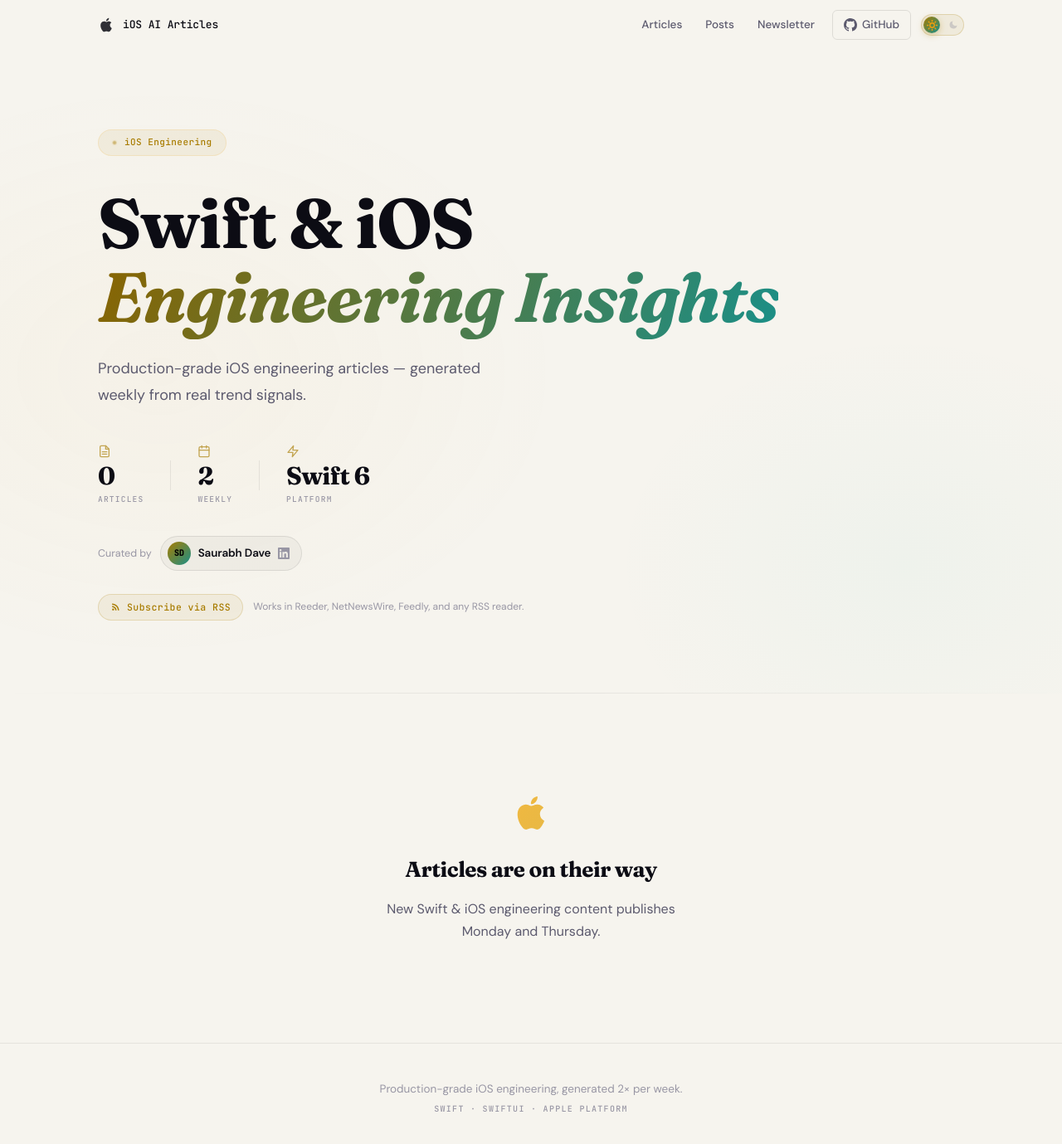
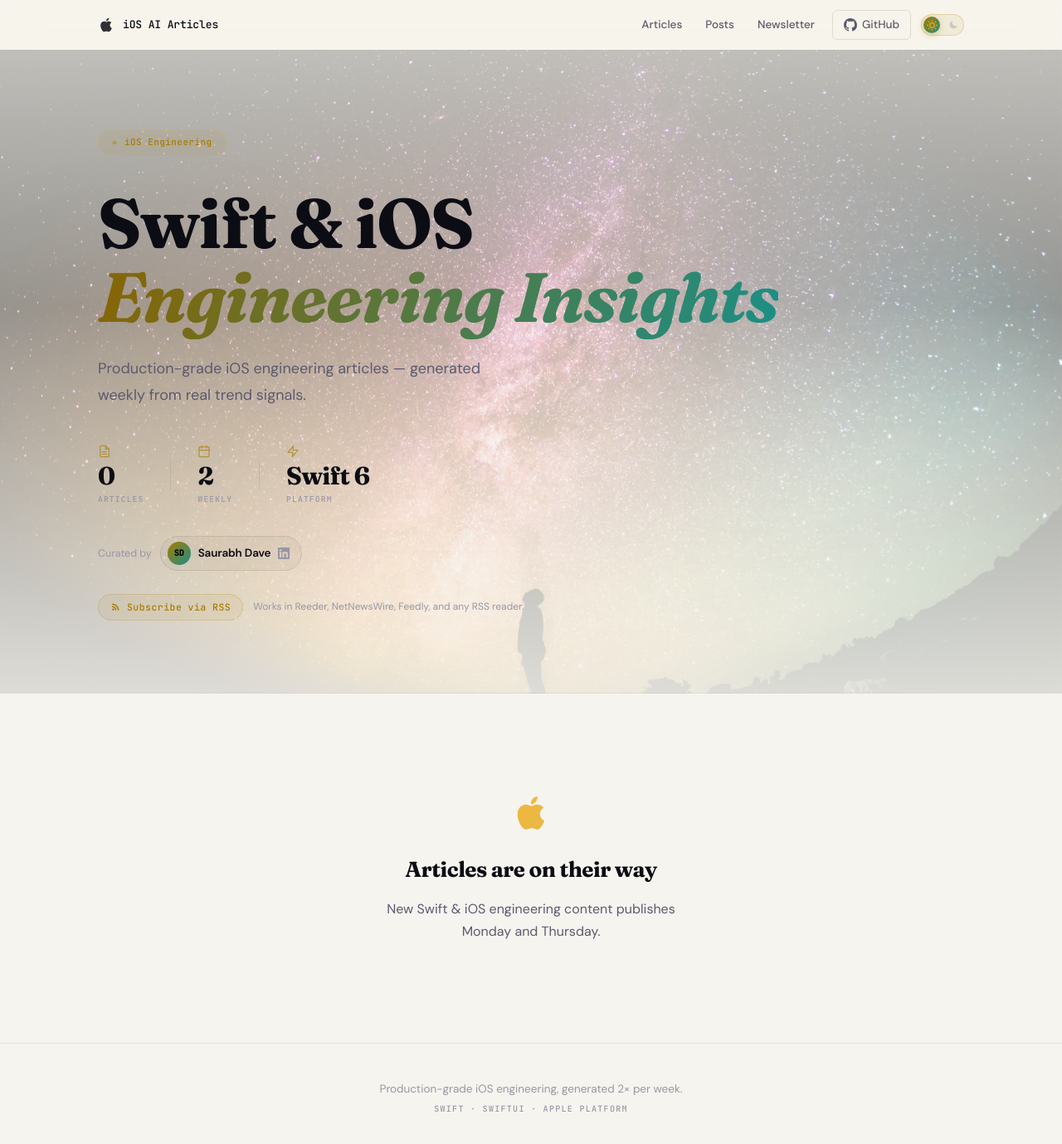
Before and after one commit to saurabhdave/ios-ai-articles, a Jekyll site: the page built from index.md, in a window 1280 px wide and 1389 px high. Shown: the top 1379 px of the window at 83% size. Built offline with Jekyll 4.4.1, drawn with Linux system fonts in a browser that asks for light colours.

Commit message:
feat: add hero image markup, progress bar, and directional reveal data attributes

```diff
--- a/_layouts/default.html
+++ b/_layouts/default.html
@@ -10,6 +10,9 @@
   <link href="https://fonts.googleapis.com/css2?family=DM+Sans:ital,opsz,wght@0,9..40,300;0,9..40,400;0,9..40,500;0,9..40,600;0,9..40,700;1,9..40,400&family=Fraunces:ital,opsz,wght@0,9..144,300;0,9..144,600;0,9..144,700;0,9..144,800;1,9..144,600;1,9..144,700&family=JetBrains+Mono:wght@400;500&display=swap" rel="stylesheet">
   <link rel="stylesheet" href="{{ '/assets/css/main.css' | relative_url }}">
   <link rel="icon" type="image/svg+xml" href="{{ '/assets/favicon.svg' | relative_url }}">
+  {% if page.layout == 'home' %}
+  <link rel="preload" as="image" href="{{ '/assets/images/hero-bg.jpg' | relative_url }}">
+  {% endif %}
   {% seo %}
   {% feed_meta %}
   <script>
@@ -21,7 +24,7 @@
   </script>
 </head>
 <body>
-  <nav class="nav">
+  <nav class="nav nav--scrolled">
     <div class="nav-inner">
       <a href="{{ '/' | relative_url }}" class="nav-brand">
         <svg class="nav-logo" width="20" height="20" viewBox="0 0 24 24" fill="none">
--- a/_layouts/home.html
+++ b/_layouts/home.html
@@ -2,7 +2,11 @@
 layout: default
 ---
 
-<section class="hero">
+<section class="hero hero--home">
+  <div class="hero-bg" aria-hidden="true">
+    <img src="{{ '/assets/images/hero-bg.jpg' | relative_url }}" alt="" class="hero-bg-img" loading="eager" decoding="async" width="2560" height="1707">
+    <div class="hero-bg-overlay"></div>
+  </div>
   <div class="container">
     <div class="hero-badge">
       <span class="badge-dot"></span>
@@ -80,7 +84,7 @@
   {% assign featured = site.posts.first %}
   <section class="featured-section">
     <div class="container">
-      <div class="section-header">
+      <div class="section-header reveal" data-reveal="left">
         <span class="section-tag">
           <!-- star icon -->
           <svg class="section-icon" width="11" height="11" viewBox="0 0 24 24" fill="none" stroke="currentColor" stroke-width="2.5" stroke-linecap="round" stroke-linejoin="round" aria-hidden="true">
@@ -89,7 +93,7 @@
           Latest Article
         </span>
       </div>
-      <a href="{{ featured.url | relative_url }}" class="featured-card reveal">
+      <a href="{{ featured.url | relative_url }}" class="featured-card reveal" data-reveal="scale">
         <div class="featured-meta">
           <span class="post-date">{{ featured.date | date: "%B %-d, %Y" }}</span>
           <span class="post-dot">&middot;</span>
@@ -110,7 +114,7 @@
   {% assign latest_newsletter = sorted_newsletters.first %}
   <section class="featured-section">
     <div class="container">
-      <div class="section-header">
+      <div class="section-header reveal" data-reveal="left">
         <span class="section-tag">
           <!-- mail icon -->
           <svg class="section-icon" width="11" height="11" viewBox="0 0 24 24" fill="none" stroke="currentColor" stroke-width="2.5" stroke-linecap="round" stroke-linejoin="round" aria-hidden="true">
@@ -121,7 +125,7 @@
         </span>
         <a href="{{ '/newsletter/' | relative_url }}" class="section-count">All issues &rarr;</a>
       </div>
-      <a href="{{ latest_newsletter.url | relative_url }}" class="featured-card reveal">
+      <a href="{{ latest_newsletter.url | relative_url }}" class="featured-card reveal" data-reveal="scale">
         <div class="featured-meta">
           <span class="post-date">{{ latest_newsletter.date | date: "%B %-d, %Y" }}</span>
           <span class="post-dot">&middot;</span>
@@ -141,7 +145,7 @@
   {% if site.posts.size > 1 %}
   <section class="articles-section">
     <div class="container">
-      <div class="section-header">
+      <div class="section-header reveal" data-reveal="left">
         <span class="section-tag">
           <!-- list icon -->
           <svg class="section-icon" width="11" height="11" viewBox="0 0 24 24" fill="none" stroke="currentColor" stroke-width="2.5" stroke-linecap="round" stroke-linejoin="round" aria-hidden="true">
--- a/_layouts/newsletter.html
+++ b/_layouts/newsletter.html
@@ -3,10 +3,11 @@
 ---
 
 <article class="post-article">
+  <div class="reading-progress-bar" aria-hidden="true"></div>
   <div class="container">
     {% include back-link.html url="/newsletter/" text="All Issues" %}
 
-    <header class="post-header">
+    <header class="post-header reveal" data-reveal="left">
       <div class="post-meta">
         <span class="post-date">{{ page.date | date: "%B %-d, %Y" }}</span>
         <span class="post-dot">&middot;</span>
--- a/_layouts/post.html
+++ b/_layouts/post.html
@@ -6,10 +6,11 @@
 {% if words < 360 %}{% assign read_time = 1 %}{% else %}{% assign read_time = words | divided_by: 200 %}{% endif %}
 
 <article class="post-article">
+  <div class="reading-progress-bar" aria-hidden="true"></div>
   <div class="container">
     {% include back-link.html text="All Articles" %}
 
-    <header class="post-header">
+    <header class="post-header reveal" data-reveal="left">
       <div class="post-meta">
         <span class="post-date">{{ page.date | date: "%B %-d, %Y" }}</span>
         <span class="post-dot">&middot;</span>
--- a/newsletter.html
+++ b/newsletter.html
@@ -37,10 +37,10 @@
   {% assign latest = sorted_newsletters.first %}
   <section class="featured-section">
     <div class="container">
-      <div class="section-header">
+      <div class="section-header reveal" data-reveal="left">
         <span class="section-tag">Latest Issue</span>
       </div>
-      <a href="{{ latest.url | relative_url }}" class="featured-card reveal">
+      <a href="{{ latest.url | relative_url }}" class="featured-card reveal" data-reveal="scale">
         <div class="featured-meta">
           <span class="post-date">{{ latest.date | date: "%B %-d, %Y" }}</span>
           <span class="post-dot">&middot;</span>
@@ -56,7 +56,7 @@
   {% if sorted_newsletters.size > 1 %}
   <section class="articles-section">
     <div class="container">
-      <div class="section-header">
+      <div class="section-header reveal" data-reveal="left">
         <span class="section-tag">All Issues</span>
         <span class="section-count">{{ sorted_newsletters.size | minus: 1 }} more</span>
       </div>
--- a/posts.html
+++ b/posts.html
@@ -9,7 +9,7 @@
 <section class="posts-section">
   <div class="posts-container">
 
-    <div class="feed-header">
+    <div class="feed-header reveal" data-reveal="left">
       <h2 class="feed-heading">Posts</h2>
       <p class="feed-subheading">iOS engineering insights — Swift, SwiftUI &amp; Apple platform</p>
       {% if linkedin_posts.size > 0 %}
@@ -26,7 +26,7 @@
         {% assign words = item.content | number_of_words %}
         {% if words < 360 %}{% assign read_time = 1 %}{% else %}{% assign read_time = words | divided_by: 180 %}{% endif %}
 
-        <a href="{{ item.url | relative_url }}" class="feed-card">
+        <a href="{{ item.url | relative_url }}" class="feed-card reveal" data-reveal-idx="{{ forloop.index0 }}">
           <div class="feed-card-header">
             <div class="feed-avatar">
               {% include apple-logo.html size=22 %}
```
